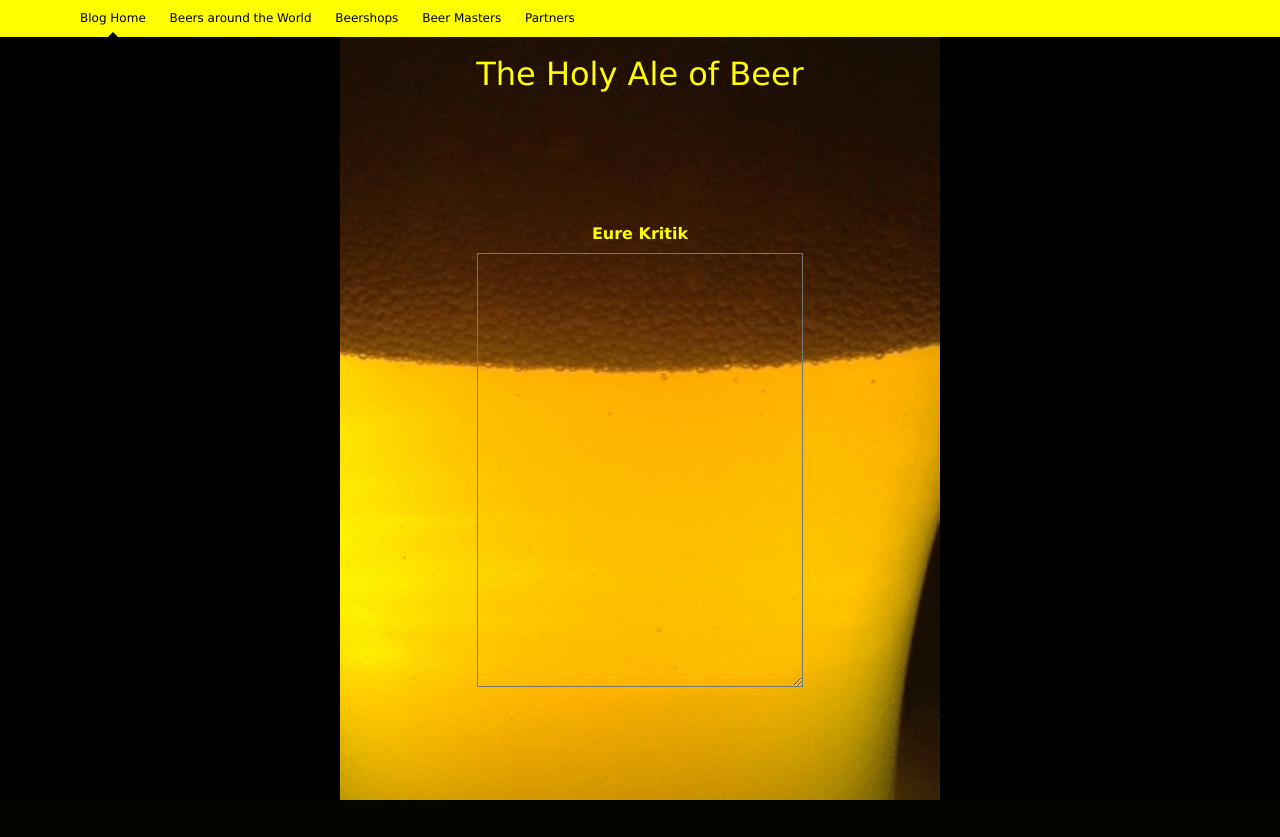
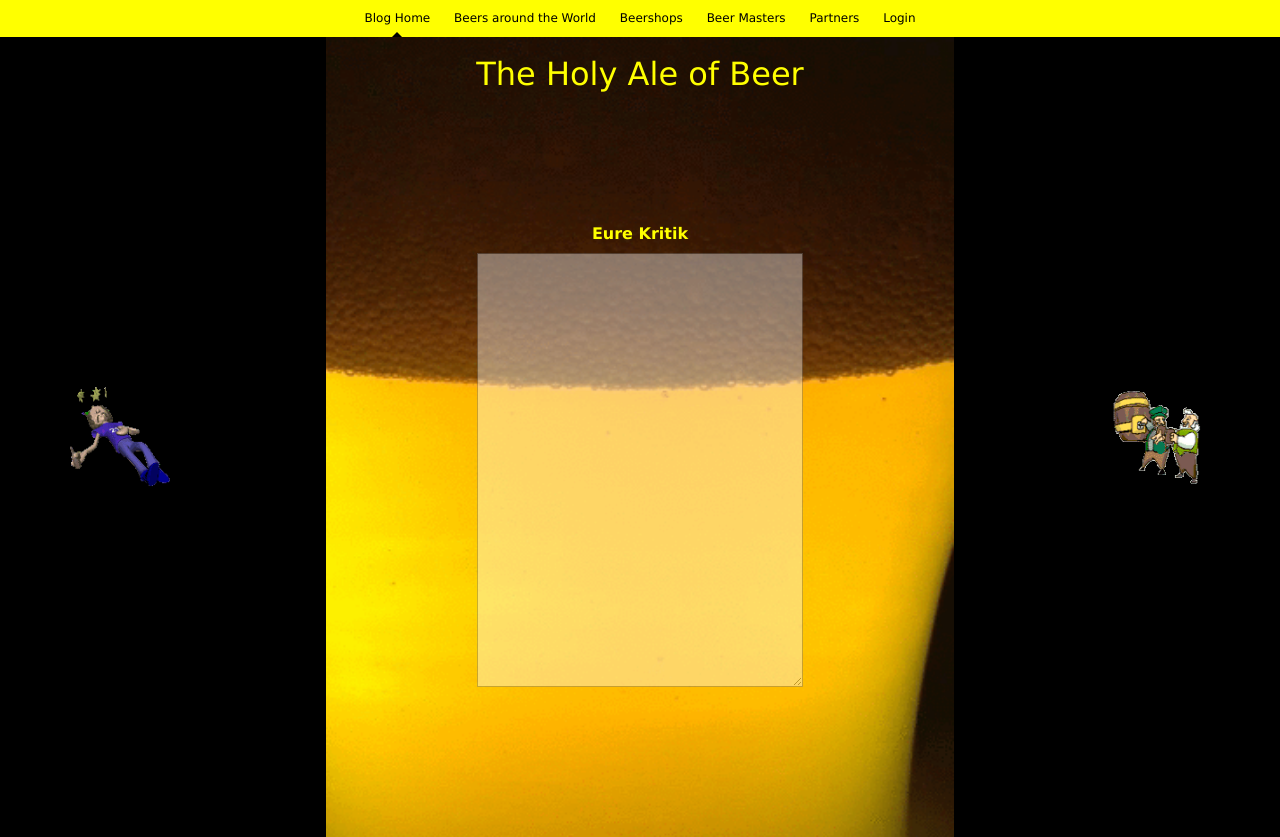
Before and after one commit to Quentinflueckiger/Holy-Ale-Of-Beer, a PHP site: page /index.html in a window 1280 px wide. Before the commit the page ends 800 px from the top, so only its background shows below. Run offline with PHP 8.4, Linux system fonts and the light colour scheme; some libraries are stand-ins or nearby versions.

Commit message:
MainpageChanges

```diff
--- a/index.html
+++ b/index.html
@@ -19,17 +19,20 @@
 	<body>
 	    <div class="blog-masthead">
       <div class="container">
-        <nav class="blog-nav">
-          <a class="blog-nav-item active" href="http://www.theholyale.com">Blog Home</a>
+        <nav class="blog-nav" align="center">
+          <a class="blog-nav-item active" href="index.html">Blog Home</a>
           <a class="blog-nav-item" href="http://www.theholyale.com">Beers around the World</a>
           <a class="blog-nav-item" href="beershops.html">Beershops</a>
           <a class="blog-nav-item" href="http://www.theholyale.com">Beer Masters</a>
           <a class="blog-nav-item" href="http://www.theholyale.com">Partners</a>
+		  <a class="blog-nav-item" href="index.html">Login</a>
         </nav>
       </div>
     </div>
 
 	<div class="container">
+	<img src="trinker1.gif" alt="trinker" height="100" width="100" align="left" vspace="350px">
+	<img src="trinker2.gif" alt="trinker" height="100" width="100" align="right" vspace="350px">
 	<h1> The Holy Ale of Beer </h1>
 	<br>
 	<br>
--- a/index.php
+++ /dev/null
@@ -1,2 +0,0 @@
-<?php
-header("Location: beershops.html");
--- a/style.css
+++ b/style.css
@@ -61,7 +61,8 @@ background-color: yellow;
 
 }
 textarea{
-background: transparent;
+background: white;
+opacity: 0.4;
 color: blue;
 background-repeat: no-repeat;
 }
```
Also changed, not shown: trinker1.gif (added), trinker2.gif (added).
